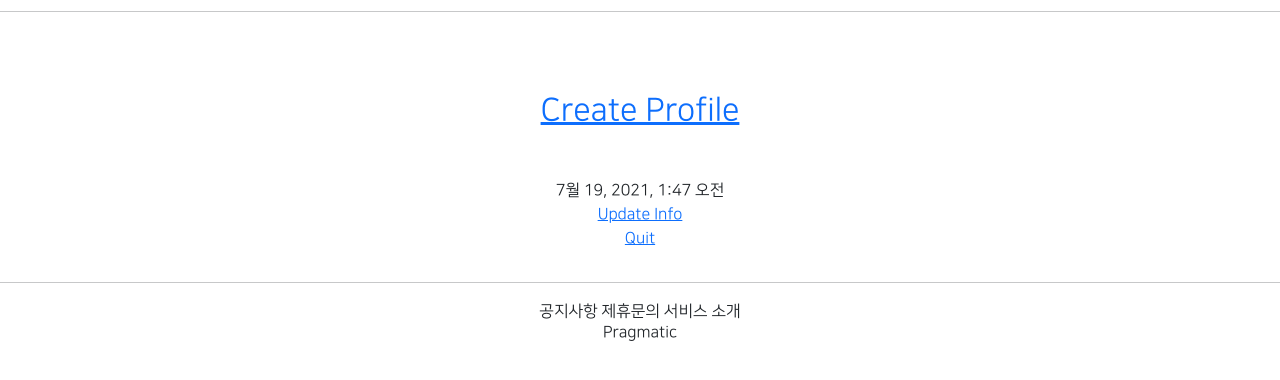
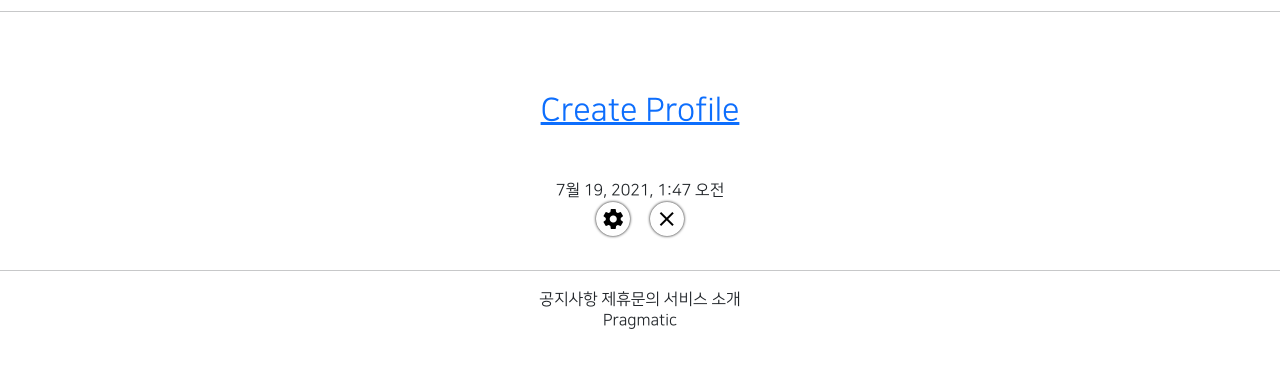
Before and after one commit to jam2208/GII_Project2, a Django app: template accountapp/templates/accountapp/detail.html in a window 1280 px wide. Shown: the part 157-537 px from the top of the page. Run offline with Django 3.2, Linux system fonts and the light colour scheme; the template is opened without the code that fills it: values that come from a table or form of the project are taken from there, others are empty; the visitor is signed in with stand-in values (Sample User, id 1); data comes from the database, SQL or seed files in the repository; parts of the project's set-up code (start-up, migrations or seed data) failed here and were passed over; some libraries are stand-ins or nearby versions; some web fonts are replaced.

Commit message:
2021.07.29 Commit 4

```diff
--- a/accountapp/templates/accountapp/detail.html
+++ b/accountapp/templates/accountapp/detail.html
@@ -31,15 +31,17 @@
         </div>
         {%  if user == target_user %}
         <div>
-            <a href="{% url 'accountapp:update' pk=target_user.pk %}">
-                Update Info
+            <a href="{% url 'accountapp:update' pk=target_user.pk %}"
+                class="material-icons round_button mx-2">
+                settings
+            </a>
+
+            <a href="{% url 'accountapp:delete' pk=target_user.pk %}"
+                class="material-icons round_button mx-2">
+                close
             </a>
         </div>
-        <div>
-            <a href="{% url 'accountapp:delete' pk=target_user.pk %}">
-                Quit
-            </a>
-        </div>
+
         {% endif %}
 
     </div>
```
